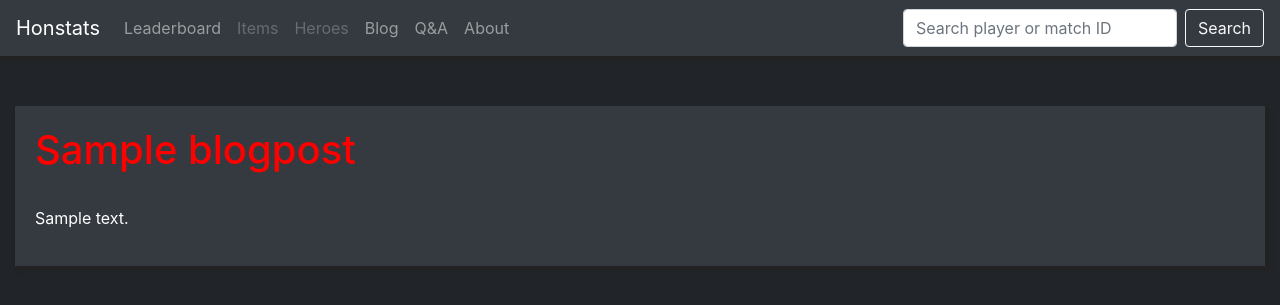
After one commit to mpaden3/honstats, a Django app: page /blog/list in a window 1280 px wide. The commit adds this page. Shown: the top 305 px of the page. Run offline with Django 3.2, Linux system fonts and the light colour scheme; tables that the repository leaves empty hold one stand-in row (values such as "Sample post"); parts of the project's set-up code (start-up, migrations or seed data) failed here and were passed over; some libraries are stand-ins or nearby versions.

Commit message:
add blog page

```diff
--- /dev/null
+++ b/blog/urls.py
@@ -0,0 +1,7 @@
+from django.urls import path
+
+from blog.views import BlogListView
+
+urlpatterns = [
+    path("list", BlogListView.as_view(), name="blog-list"),
+]
--- a/blog/views.py
+++ b/blog/views.py
@@ -1,6 +1,6 @@
 # Create your views here.
 from django.urls import reverse
-from django.views.generic import FormView
+from django.views.generic import FormView, ListView
 
 from account.forms import SearchForm
 from account.models import Account
@@ -8,6 +8,8 @@ from account.tasks import fetch_player_data
 from blog.models import BlogPost
 from match.models import Match
 
+class BlogListView(ListView):
+    model = BlogPost
 
 class HomepageView(FormView):
     template_name = "homepage.html"
@@ -34,5 +36,5 @@ class HomepageView(FormView):
         context["matches"] = Match.objects.exclude(parsed_level=Match.KNOWN).order_by(
             "-match_date"
         )[:30]
-        context["blog_posts"] = BlogPost.objects.order_by("-created").all()
+        context["blog_posts"] = BlogPost.objects.order_by("-created").all()[:3]
         return context
--- a/honstats/urls.py
+++ b/honstats/urls.py
@@ -34,4 +34,5 @@ urlpatterns = [
     path("admin/", admin.site.urls),
     path("match/", include("match.urls")),
     path("account/", include("account.urls")),
+    path("blog/", include("blog.urls")),
 ]
--- a/templates/base.html
+++ b/templates/base.html
@@ -63,6 +63,7 @@
             <a class="nav-item nav-link" href="{% url 'account-list' %}">Leaderboard</a>
             <a class="nav-item nav-link disabled" href="{% url 'about' %}">Items</a>
             <a class="nav-item nav-link disabled" href="{% url 'about' %}">Heroes</a>
+                        <a class="nav-item nav-link" href="{% url 'blog-list' %}">Blog</a>
             <a class="nav-item nav-link" href="{% url 'qna' %}">Q&A</a>
             <a class="nav-item nav-link" href="{% url 'about' %}">About</a>
         </div>
--- /dev/null
+++ b/templates/blog/blogpost_list.html
@@ -0,0 +1,13 @@
+{% extends "base.html" %}
+{% block title %}
+    Honstats - Blog
+{% endblock %}
+{% block content %}
+    {% for blog_post in object_list %}
+        <div class="graph-div">
+                <h1 class="hellbourne">{{ blog_post.title }}</h1>
+                <br>
+                <p>{{ blog_post.content|safe }}</p>
+        </div>
+    {% endfor %}
+{% endblock %}
```
Also changed, not shown: 1 other file.
